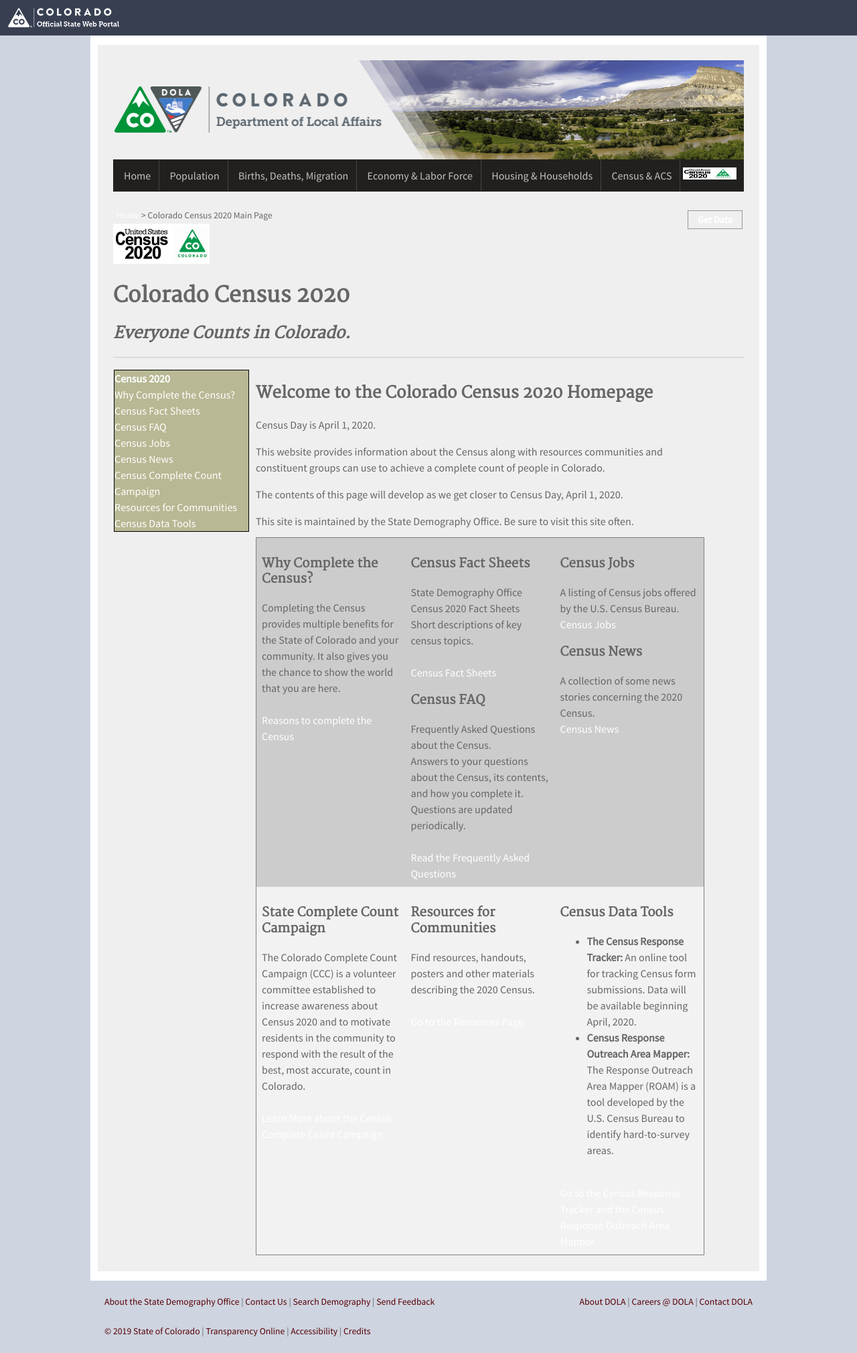
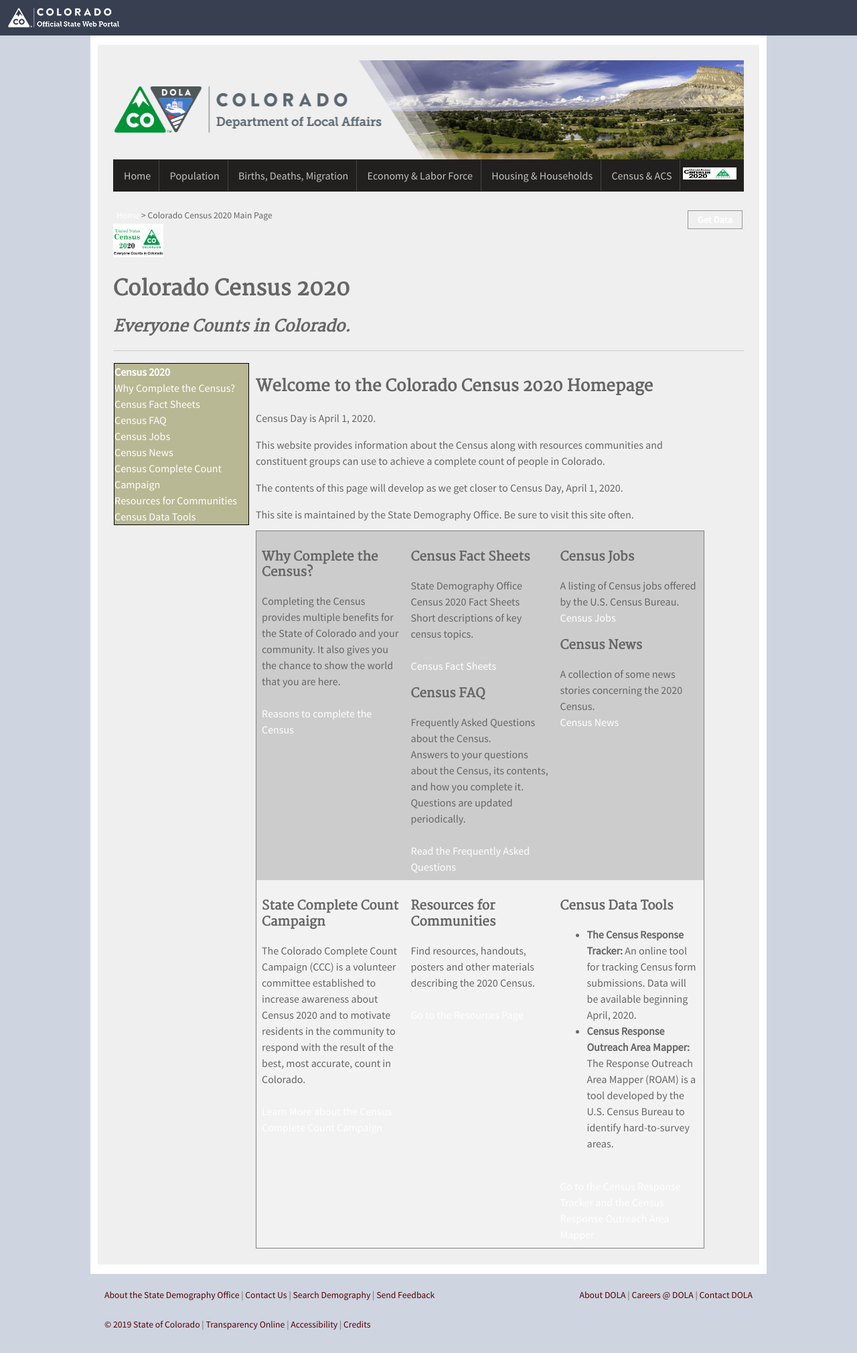
Before and after one commit to TBleess/Website_New, a Jekyll site: the page built from pages/5_CensusACS/census_2020_main.html, in a window 1280 px wide. Shown: the whole page at 67% size. Built offline with Jekyll 4.4.1, drawn with Linux system fonts in a browser that asks for light colours.

Commit message:
Update census_2020_main.html

```diff
--- a/pages/5_CensusACS/census_2020_main.html
+++ b/pages/5_CensusACS/census_2020_main.html
@@ -60,7 +60,7 @@
 </style>
 </head>
 <body>
-<img src="/images/CO2020_2.jpg" height=60px>
+<img src="/images/CO2020_2b.jpg" height=50px width=75px>
 	<h1>Colorado Census 2020 </h1>
 	<h2><i>Everyone Counts in Colorado.</i></h2>
 <hr>
```
